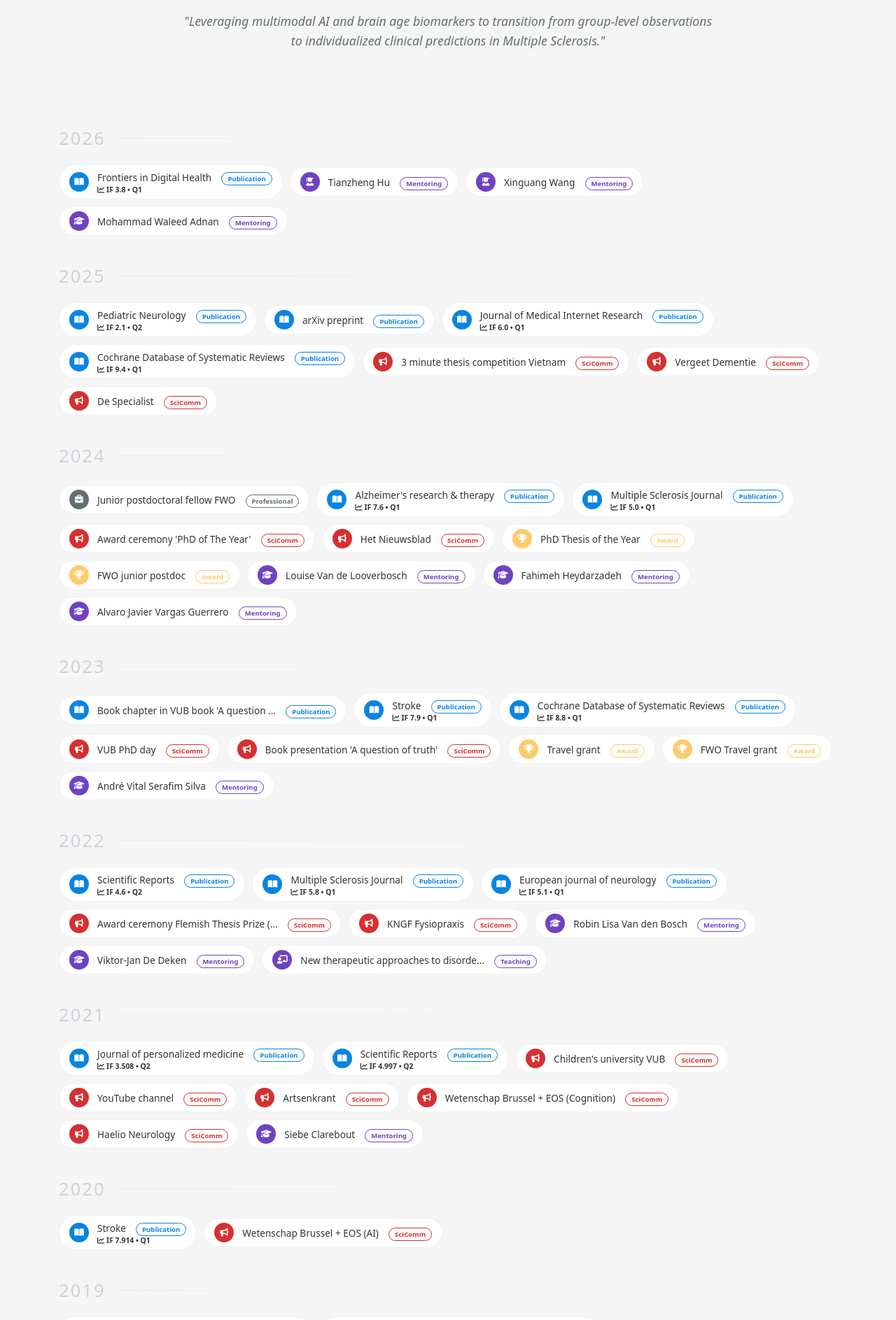
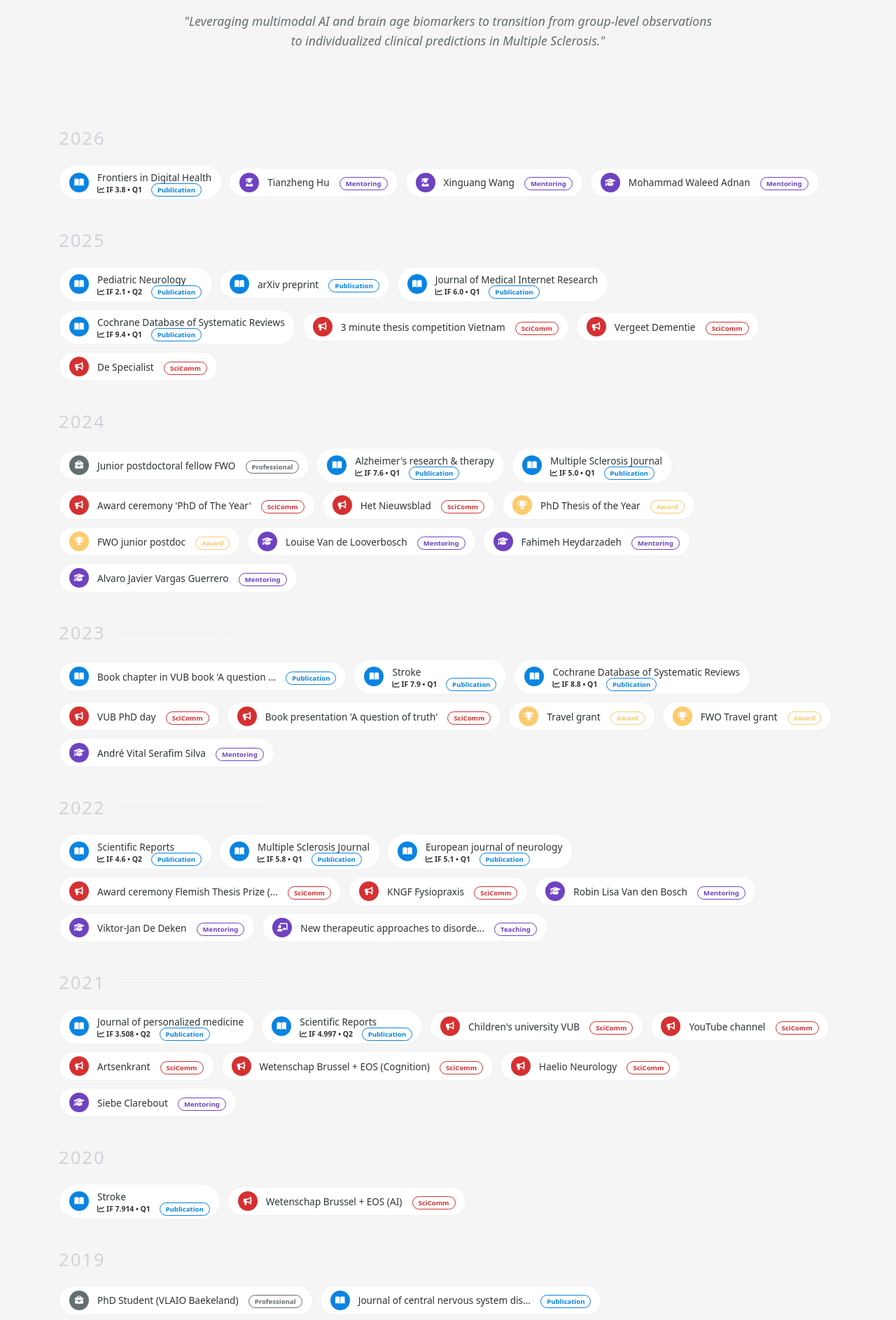
Before and after one commit to Sdniss/Sdniss.github.io, a Jekyll site: the page built from _pages/academic_journey.html, in a window 1280 px wide. Shown: the part 350-2237 px from the top of the page at 70% size. Built offline with Jekyll 4.4.1, drawn with Linux system fonts in a browser that asks for light colours; some of the changed text lies outside the part shown.

Commit message:
Style change in closed view

```diff
--- a/_includes/node_pill.html
+++ b/_includes/node_pill.html
@@ -7,13 +7,15 @@
       {% else %}
         <span class="pill-title">{{ include.title | truncate: 40 }}</span>
       {% endif %}
-      <span class="pill-cat">{{ include.cat }}</span>
 
       {% if include.if_factor %}
         <span class="mini-metrics">
           <i class="fa-solid fa-chart-line"></i> IF {{ include.if_factor }}
           {% if include.q_factor %} • {{ include.q_factor }}{% endif %}
+          <span class="pill-cat">{{ include.cat }}</span>
         </span>
+      {% else %}
+        <span class="pill-cat">{{ include.cat }}</span>
       {% endif %}
     </div>
   </summary>
--- a/_pages/academic_journey.html
+++ b/_pages/academic_journey.html
@@ -162,7 +162,7 @@ permalink: /academic_journey/
   .node-garden { display: flex; flex-wrap: wrap; gap: 10px; align-items: center; justify-content: flex-start; }
 
   /* Pill Styling */
-  .node-pill { background: #fff; border: 1px solid #f0f0f0; border-radius: 40px; transition: all 0.25s ease; }
+  .node-pill { background: #fff; border: 1px solid #f0f0f0; border-radius: 40px; transition: all 0.25s ease; line-height: 1.4 }
   .node-pill[open] { max-width: 700px; border-radius: 20px; border-color: var(--accent) }
 
   .pill-summary { display: flex; align-items: center; padding: 6px 14px; gap: 12px; list-style: none; cursor: pointer; }
```
